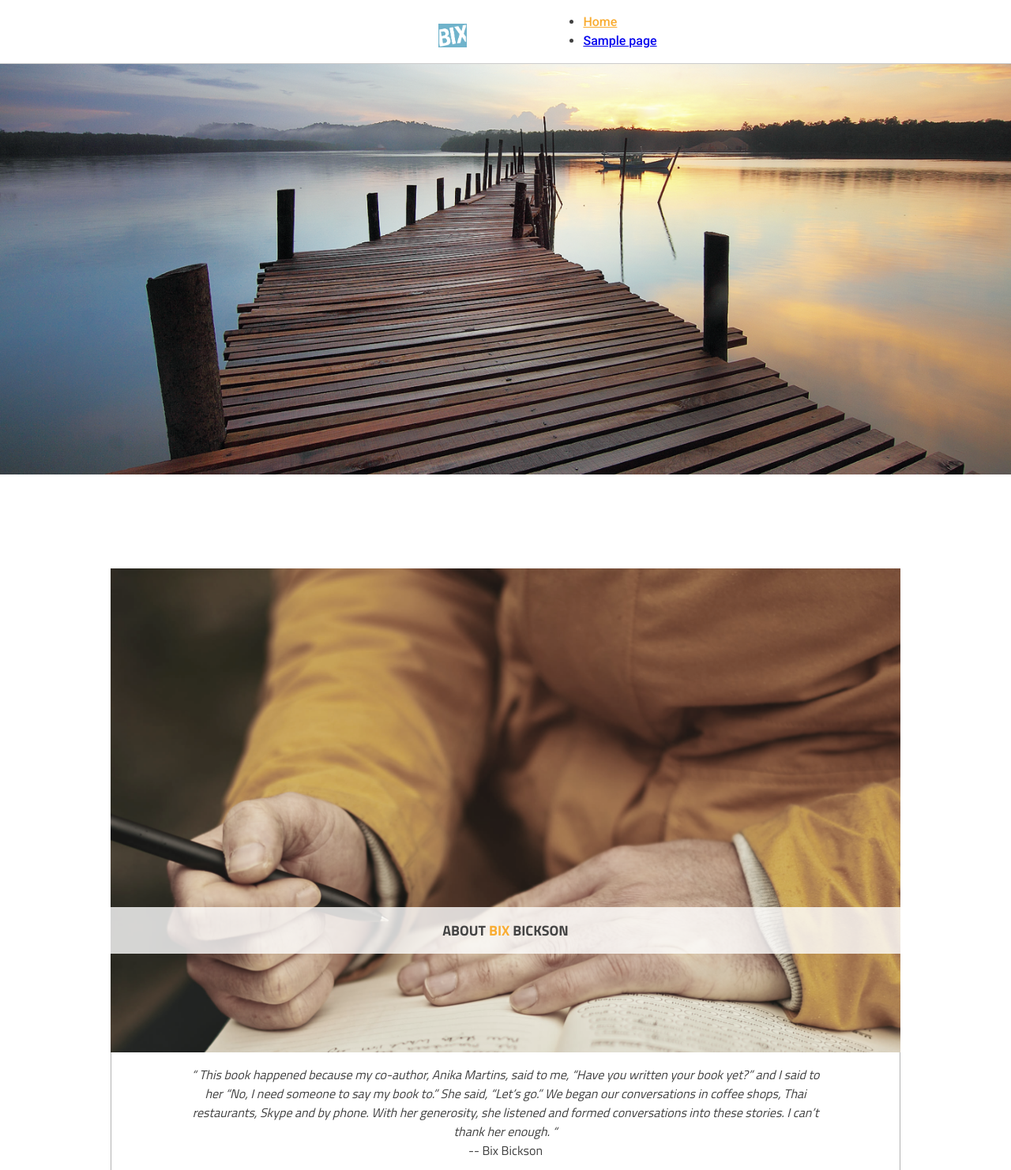
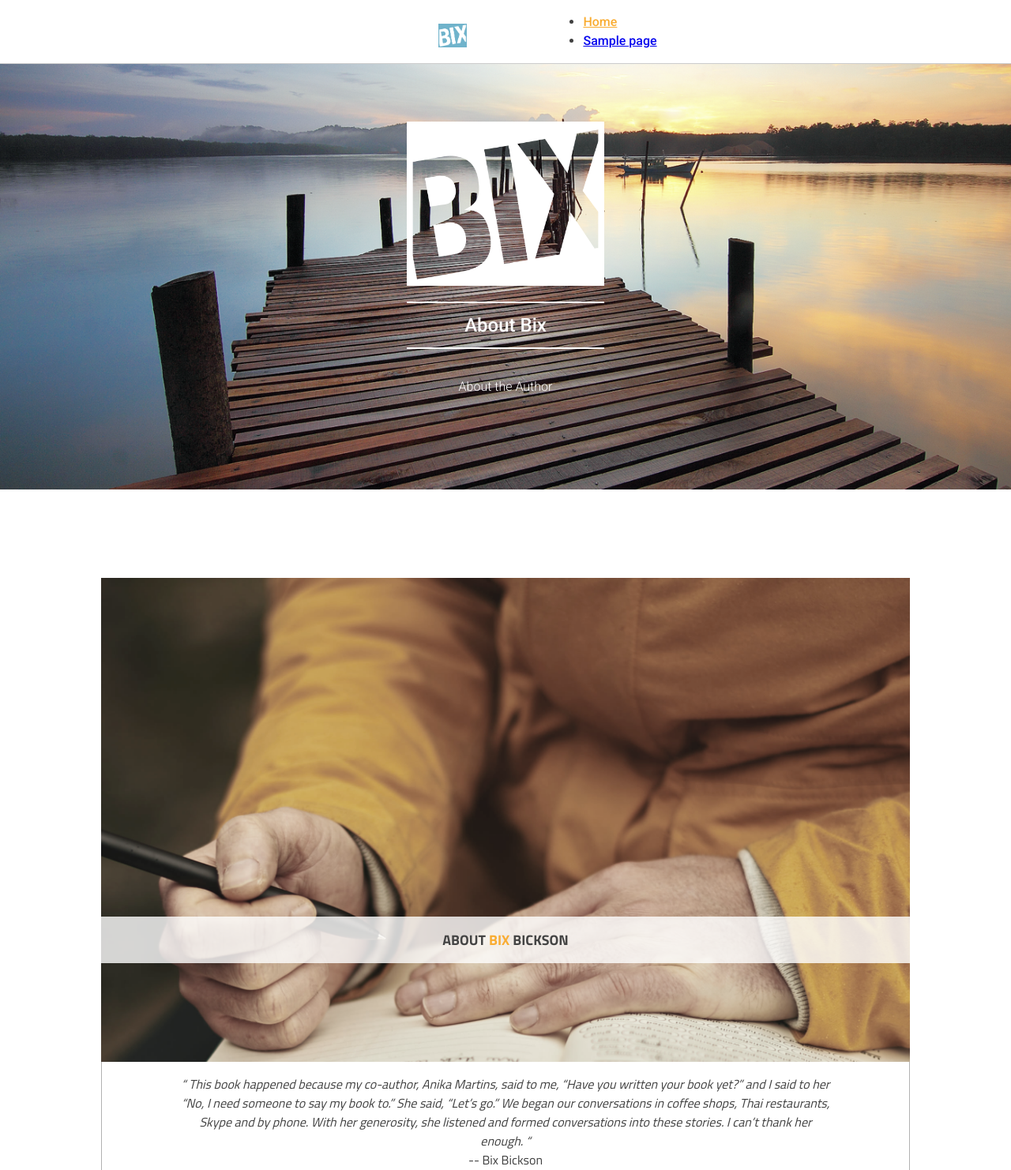
Before and after one commit to redacademy/bix-summer-2016, a WordPress theme: template themes/bix/about.php in a window 1280 px wide. Shown: the top 1482 px of the page at 79% size. Run offline with PHP 8.4 and a stand-in for WordPress, Linux system fonts and the light colour scheme; the site name, menu and one post (Sample post) are stand-ins, and other content is empty; some libraries are stand-ins or nearby versions.

Commit message:
about page header fix

```diff
--- a/themes/bix/about.php
+++ b/themes/bix/about.php
@@ -11,12 +11,17 @@ Template Name: About Template Page
 get_header(); ?>
 
 	<div id="primary" class="content-area">
-		<main id="main" class="site-main about-page-container" role="main">
+		<main id="main" class="site-main" role="main">
 
-				<div class="about-page-banner">
-					<img src="<?php echo get_template_directory_uri() . "/images/about-page-banner.png"?>" alt="">
-				</div>
+		<section class="about-banner">
+			<div class="about-header">
+				<img class="site-logo" src="<?php echo(get_template_directory_uri());?>/images/bix-logo.png" alt="bix logo"/>
+				<h2 class="about-title">About Bix</h2>
+				<p>About the Author</p>
+			</div>
+		</section>
 
+		<div class="container">
 				<div class="author-section">
 					<div class="author-section-title">
 						<img src="<?php echo get_template_directory_uri() . "/images/about-bix-bickson.png"?>" alt="">
@@ -101,7 +106,7 @@ get_header(); ?>
 				</div>
 
 
-
+	</div>
 
 
 		</main><!-- #main -->
--- a/themes/bix/sass/_about.scss
+++ b/themes/bix/sass/_about.scss
@@ -1,26 +1,25 @@
 /*--------------------------------------------------------------
 # About Page
 --------------------------------------------------------------*/
+.about-banner{
+	display: flex;
+	flex-direction: column;
+	justify-content: center;
+	align-items: center;
+	.site-logo,.about-title,p{
+		display: none;
+	}
+	.about-header{
+		display: flex;
+		flex-direction: column;
+		justify-content: center;
+		align-items: center;
+	}
+}
 
 h3 {
 	margin: 0;
 	padding: 1rem 0;
-}
-
-.about-page-container {
-	max-width: 1000px;
-	display: flex;
-	flex-flow: column nowrap;
-	align-items: center;
-}
-
-.about-page-banner{
-	display: none;
-	width: 100vw;
-	img {
-		max-width: 100%;
-		width: 100vw;
-	}
 }
 
 // author section
@@ -208,6 +207,38 @@ h3 {
 // breakpoints
 
 	@media all and (min-width: 600px) {
+
+		.about-banner{
+	    background: url(../../images/about-page-banner.png) no-repeat center left;
+	    background-size: cover;
+	    height: 70vh;
+	    overflow: hidden;
+	    position: relative;
+    .site-logo{
+      display: unset;
+      max-width: 250px;
+    }
+    .about-title{
+    	display: unset;
+      color:#fff;
+      border-bottom: solid 2px #fff;
+      border-top: solid 2px #fff;
+      font-size: 1.5rem;
+      padding:10px 0;
+      width: 250px;
+      text-transform: capitalize;
+      font-weight: 500;
+      text-align: center;
+    }
+    p{
+    	display: unset;
+    	color: #fff;
+    	font-weight: 300;
+    }
+  }
+
+
+
 		.about-page-banner{
 			display: block;
 		}
--- a/themes/bix/sass/_bix-book.scss
+++ b/themes/bix/sass/_bix-book.scss
@@ -231,14 +231,14 @@
       text-align: center;
       width: 230px;
     }
-<<<<<<< HEAD
+
     .book-or{
       font-weight: bold;
       margin-bottom: 0;
     }
   }
 }
-=======
+
 		/*====================================
 		  Our Modal Window styles
 		=====================================*/
@@ -339,7 +339,7 @@
 		  z-index: -100;
 		}
 
-<<<<<<< HEAD
+
 @media #{$tablet}{
   .bix-book-banner{
     background: url(../../images/bix-book-banner.png) no-repeat center left;
@@ -582,7 +582,5 @@
   .book-purchase{
     width: 100%;
   }
+
 }
-
-  }
-}
--- a/themes/bix/style.css
+++ b/themes/bix/style.css
@@ -927,25 +927,30 @@ object {
 /*--------------------------------------------------------------
 # About Page
 --------------------------------------------------------------*/
+.about-banner {
+  display: -ms-flexbox;
+  display: flex;
+  -ms-flex-direction: column;
+      flex-direction: column;
+  -ms-flex-pack: center;
+      justify-content: center;
+  -ms-flex-align: center;
+      align-items: center; }
+  .about-banner .site-logo, .about-banner .about-title, .about-banner p {
+    display: none; }
+  .about-banner .about-header {
+    display: -ms-flexbox;
+    display: flex;
+    -ms-flex-direction: column;
+        flex-direction: column;
+    -ms-flex-pack: center;
+        justify-content: center;
+    -ms-flex-align: center;
+        align-items: center; }
+
 h3 {
   margin: 0;
   padding: 1rem 0; }
-
-.about-page-container {
-  max-width: 1000px;
-  display: -ms-flexbox;
-  display: flex;
-  -ms-flex-flow: column nowrap;
-      flex-flow: column nowrap;
-  -ms-flex-align: center;
-      align-items: center; }
-
-.about-page-banner {
-  display: none;
-  width: 100vw; }
-  .about-page-banner img {
-    max-width: 100%;
-    width: 100vw; }
 
 strong {
   font-weight: bold; }
@@ -1107,6 +1112,30 @@ strong {
     color: #70b3cb; }
 
 @media all and (min-width: 600px) {
+  .about-banner {
+    background: url(../../images/about-page-banner.png) no-repeat center left;
+    background-size: cover;
+    height: 70vh;
+    overflow: hidden;
+    position: relative; }
+    .about-banner .site-logo {
+      display: unset;
+      max-width: 250px; }
+    .about-banner .about-title {
+      display: unset;
+      color: #fff;
+      border-bottom: solid 2px #fff;
+      border-top: solid 2px #fff;
+      font-size: 1.5rem;
+      padding: 10px 0;
+      width: 250px;
+      text-transform: capitalize;
+      font-weight: 500;
+      text-align: center; }
+    .about-banner p {
+      display: unset;
+      color: #fff;
+      font-weight: 300; }
   .about-page-banner {
     display: block; }
   .author-section, .company-section {
@@ -1891,11 +1929,6 @@ strong {
     max-width: 100%; }
     .book-purchase .book-purchase-info div p {
       text-align: left; }
-    max-width: 100%;
-    /*====================================
-		  Our Modal Window styles
-		=====================================*/ }
-   fix download modal for bixbook page
     .book-purchase .book-purchase-info p {
       font-weight: 300;
       display: block;
@@ -2189,91 +2320,6 @@ strong {
   .stories-main .stories-title a {
     text-decoration: none;
     color: #fff;
-<<<<<<< a64b62e7a6afb2d125cc44ebb56803048d59d0e2
-    font-weight: 500; }
-=======
-    .book-purchase .book-purchase-info .modal {
-      display: block;
-      background: #fff;
-      box-shadow: 0 0 3px rgba(0, 0, 0, 0.15);
-      display: inline-block;
-      padding: 1em; }
-    @media (min-width: 43.75em) {
-      .book-purchase .book-purchase-info .modal {
-        padding: 1.5em; } }
-    .book-purchase .book-purchase-info .modal > label {
-      background: #FFD300;
-      border: 1px solid #f0c600;
-      border-radius: .2em;
-      color: #000000;
-      cursor: pointer;
-      display: inline-block;
-      font-weight: bold;
-      padding: 0.75em 1.5em;
-      text-shadow: 1px 1px 1px #fff;
-      transition: all 0.55s; }
-    .book-purchase .book-purchase-info .modal > label:hover {
-      transform: scale(0.97); }
-    .book-purchase .book-purchase-info .modal__overlay {
-      background: #000000;
-      bottom: 0;
-      left: 0;
-      position: fixed;
-      right: 0;
-      text-align: center;
-      text-shadow: none;
-      top: 0;
-      z-index: 600; }
-    .book-purchase .book-purchase-info .modal__wrap {
-      padding: 1em 0;
-      position: relative;
-      margin: 0 auto;
-      max-width: 500px;
-      width: 90%; }
-    @media (min-width: 50em) {
-      .book-purchase .book-purchase-info .modal__wrap {
-        padding: 1.75em; } }
-    @media (min-height: 37.5em) {
-      .book-purchase .book-purchase-info .modal__wrap {
-        left: 50%;
-        position: absolute;
-        top: 50%;
-        transform: translate(-50%, -80%); } }
-    .book-purchase .book-purchase-info .modal__wrap label {
-      background: #FFD300;
-      border-radius: 50%;
-      color: #000000;
-      cursor: pointer;
-      display: inline-block;
-      height: 1.5em;
-      line-height: 1.5;
-      position: absolute;
-      right: .5em;
-      top: .5em;
-      width: 1.5em; }
-    .book-purchase .book-purchase-info .modal__wrap h2 {
-      color: #FFD300;
-      margin-bottom: 1em;
-      text-transform: uppercase; }
-    .book-purchase .book-purchase-info .modal__wrap p {
-      color: #FFD300;
-      text-align: justify; }
-    .book-purchase .book-purchase-info .modal input:focus ~ label {
-      transform: scale(0.97); }
-    .book-purchase .book-purchase-info .modal input {
-      position: absolute;
-      top: -1000px; }
-    .book-purchase .book-purchase-info .modal__overlay {
-      opacity: 0;
-      transform: scale(0.5);
-      transition: all 0.75s cubic-bezier(0.68, -0.55, 0.265, 1.55);
-      z-index: -100; }
-    .book-purchase .book-purchase-info .modal input:checked ~ .modal__overlay {
-      opacity: 1;
-      transform: scale(1);
-      z-index: 800; }
->>>>>>> fix download modal for bixbook page
-=======
     font-weight: 500;
     text-transform: uppercase; }
 
@@ -2330,7 +2376,6 @@ strong {
 @media (min-width: 1024px) {
   .stories-main {
     max-width: 70%; } }
->>>>>>> stories page responsive styling
 
 .footer-content-area {
   background-color: #444444;
@@ -2513,26 +2537,8 @@ strong {
   color: #FFD300;
   text-align: justify; }
 
-<<<<<<< HEAD
-=======
-.modal input:focus ~ label {
-  transform: scale(0.97); }
-
-.modal input {
-  position: absolute;
-  top: -1000px; }
-
->>>>>>> fix download modal for bixbook page
 .modal__overlay {
   opacity: 0;
   transform: scale(0.5);
   transition: all 0.75s cubic-bezier(0.68, -0.55, 0.265, 1.55);
   z-index: -100; }
-<<<<<<< HEAD
-=======
-
-.modal input:checked ~ .modal__overlay {
-  opacity: 1;
-  transform: scale(1);
-  z-index: 800; }
->>>>>>> fix download modal for bixbook page
```
Also changed, not shown: other parts of themes/bix/style.css (+110 -24 lines), themes/bix/bix-book.php (+5 -5 lines).
